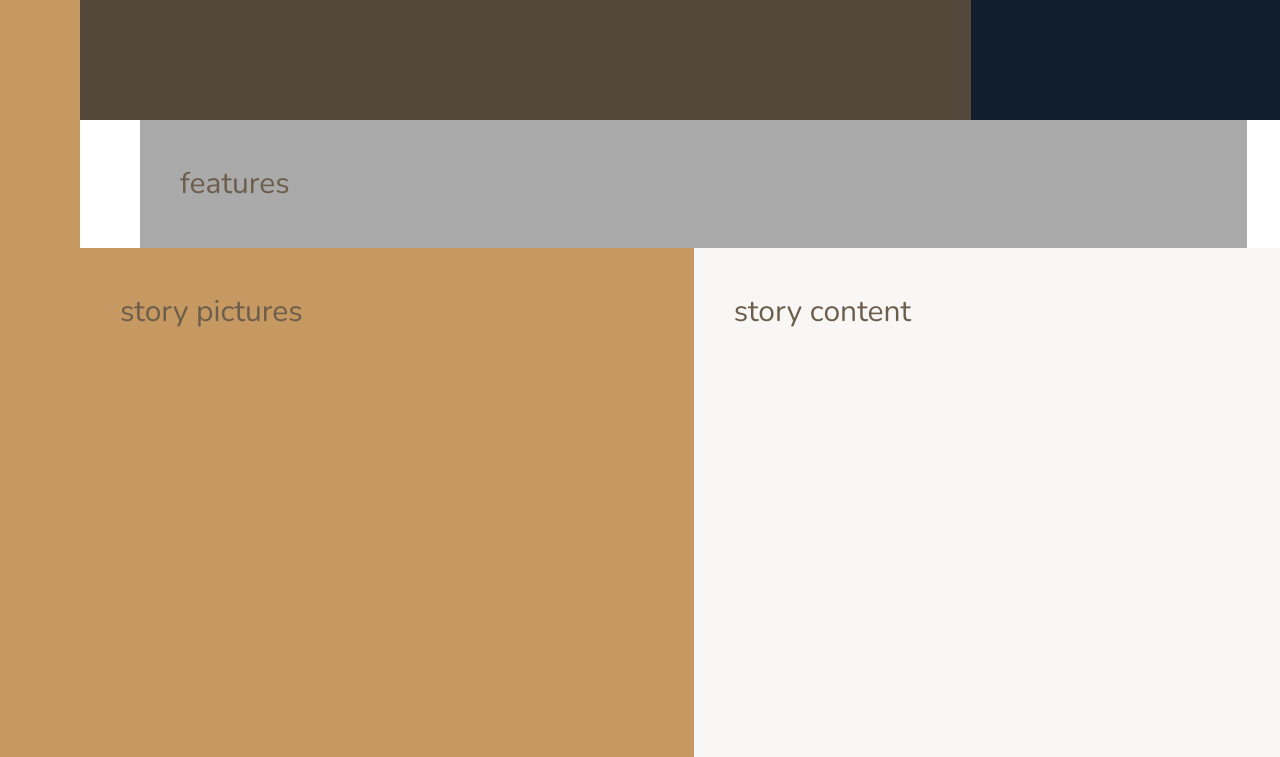
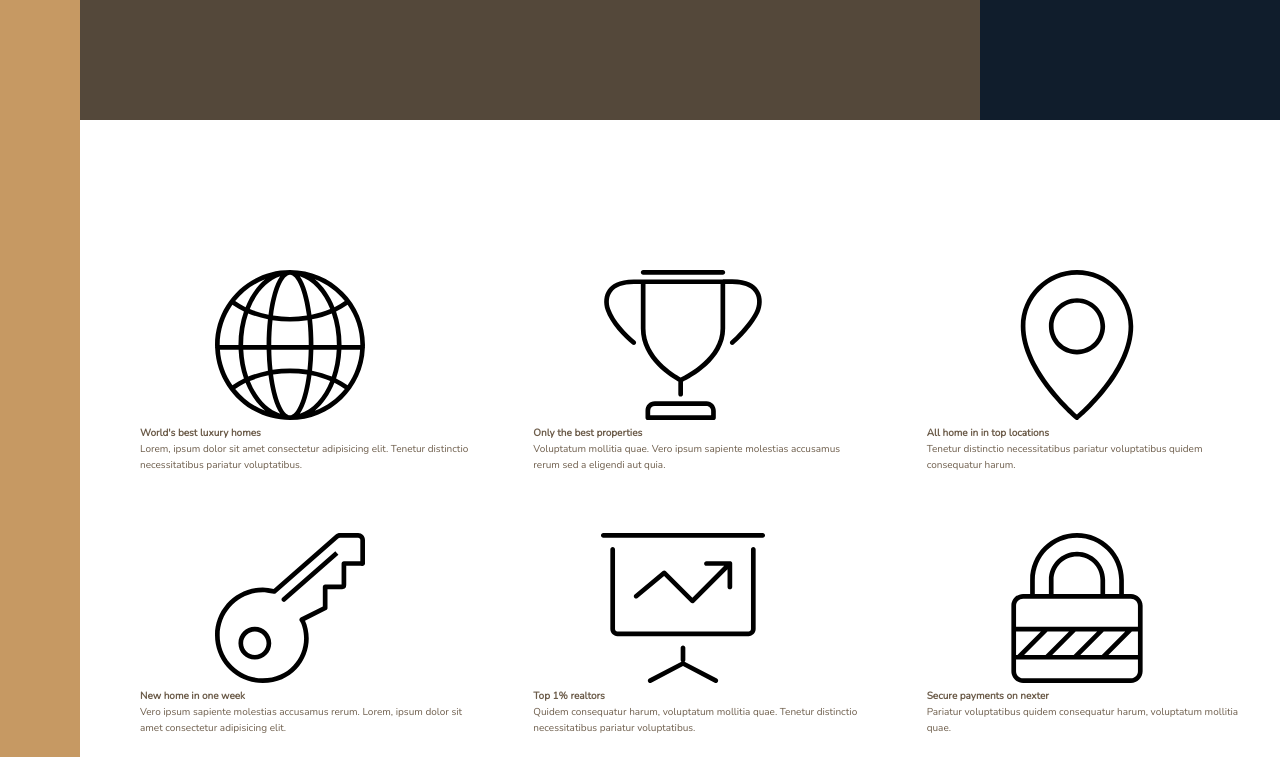
Before and after one commit to asmaaadel0/Nexter, a website: page index.html in a window 1280 px wide. Shown: the part 520-1277 px from the top of the page. Drawn offline with nearby package versions, Linux system fonts and the light colour scheme.

Commit message:
building features section

```diff
--- a/index.html
+++ b/index.html
@@ -27,7 +27,79 @@
     </div>
 
     <section class="features">
-        features
+        <div class="feature">
+            <svg class="feature__icon">
+                <use xlink:href="img/sprite.svg#icon-global"></use>
+            </svg>
+            <h4 class="heading-4">
+                World's best luxury homes
+            </h4>
+            <p class="feature__text">
+                Lorem, ipsum dolor sit amet consectetur adipisicing elit. Tenetur distinctio necessitatibus pariatur
+                voluptatibus.
+            </p>
+        </div>
+
+        <div class="feature">
+            <svg class="feature__icon">
+                <use xlink:href="img/sprite.svg#icon-trophy"></use>
+            </svg>
+            <h4 class="heading-4">
+                Only the best properties
+            </h4>
+            <p class="feature__text">
+                Voluptatum mollitia quae. Vero ipsum sapiente molestias accusamus rerum sed a eligendi aut quia.
+            </p>
+        </div>
+
+        <div class="feature">
+            <svg class="feature__icon">
+                <use xlink:href="img/sprite.svg#icon-map-pin"></use>
+            </svg>
+            <h4 class="heading-4">
+                All home in in top locations
+            </h4>
+            <p class="feature__text">
+                Tenetur distinctio necessitatibus pariatur voluptatibus quidem consequatur harum.
+            </p>
+        </div>
+
+        <div class="feature">
+            <svg class="feature__icon">
+                <use xlink:href="img/sprite.svg#icon-key"></use>
+            </svg>
+            <h4 class="heading-4">
+                New home in one week
+            </h4>
+            <p class="feature__text">
+                Vero ipsum sapiente molestias accusamus rerum. Lorem, ipsum dolor sit amet consectetur adipisicing elit.
+            </p>
+        </div>
+
+        <div class="feature">
+            <svg class="feature__icon">
+                <use xlink:href="img/sprite.svg#icon-presentation"></use>
+            </svg>
+            <h4 class="heading-4">
+                Top 1% realtors
+            </h4>
+            <p class="feature__text">
+                Quidem consequatur harum, voluptatum mollitia quae. Tenetur distinctio necessitatibus pariatur
+                voluptatibus.
+            </p>
+        </div>
+
+        <div class="feature">
+            <svg class="feature__icon">
+                <use xlink:href="img/sprite.svg#icon-lock"></use>
+            </svg>
+            <h4 class="heading-4">
+                Secure payments on nexter
+            </h4>
+            <p class="feature__text">
+                Pariatur voluptatibus quidem consequatur harum, voluptatum mollitia quae.
+            </p>
+        </div>
     </section>
     <div class="story__pictures">
         story pictures
--- a/sass/_base.scss
+++ b/sass/_base.scss
@@ -37,14 +37,7 @@ body {
   display: grid;
   grid-template-rows: 80vh min-content 40vw repeat(3, min-content);
   grid-template-columns:
-    [sidebar-start] 8rem [sidebar-end full-start] minmax(
-      6rem,
-      1fr
-    ) [center-start] repeat(8, [col-start] minmax(min-content, 14rem) [col-end])
+    [sidebar-start] 8rem [sidebar-end full-start] minmax(6rem, 1fr)
+    [center-start] repeat(8, [col-start] minmax(min-content, 14rem) [col-end])
     [center-end] 1fr [full-end];
-
-  & > * {
-    padding: 40px;
-    font-size: 3rem;
-  }
 }
--- a/sass/_features.scss
+++ b/sass/_features.scss
@@ -1,4 +1,9 @@
 .features {
-  background-color: $color-grey-light-2;
   grid-column: center-start / center-end;
+
+  margin: 15rem 0;
+
+  display: grid;
+  grid-template-columns: repeat(3, 1fr);
+  grid-gap: 6rem;
 }
```
Also changed, not shown: css/style.css.
